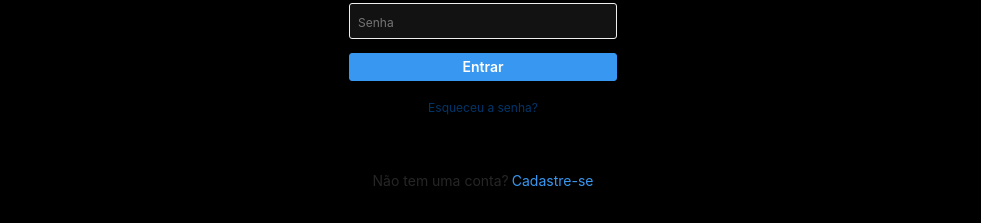
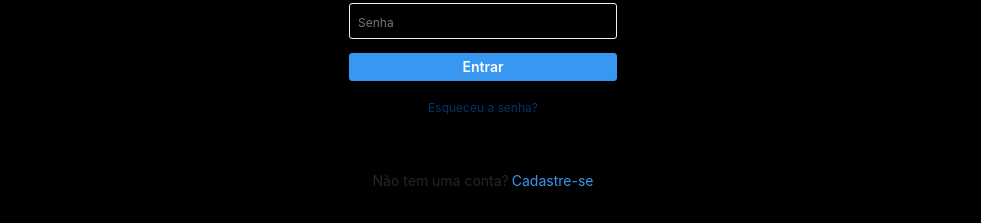
Before and after one commit to instagram-fredntj/reels-video, a plain HTML site: page index.html in a window 1280 px wide. Shown: the part 272-495 px from the top of the page, without its empty margins (157-1138 px from the left). Drawn offline with Linux system fonts and the light colour scheme.

Commit message:
Update css.css

```diff
--- a/css.css
+++ b/css.css
@@ -97,6 +97,7 @@ body, button, input {
 
 .content {
   color:#262626;
+  background-color: #000000;
   flex-grow:1;
   justify-content: center;
   max-width: 350px;
@@ -142,7 +143,7 @@ input {
   height: 36px;
   border: 1px solid #efefef;
   border-radius: 3px;
-  background-color: #121212;
+  background-color: #000000;
   width:100%;
   font-size:12px;
   color: #ffffff;
```
